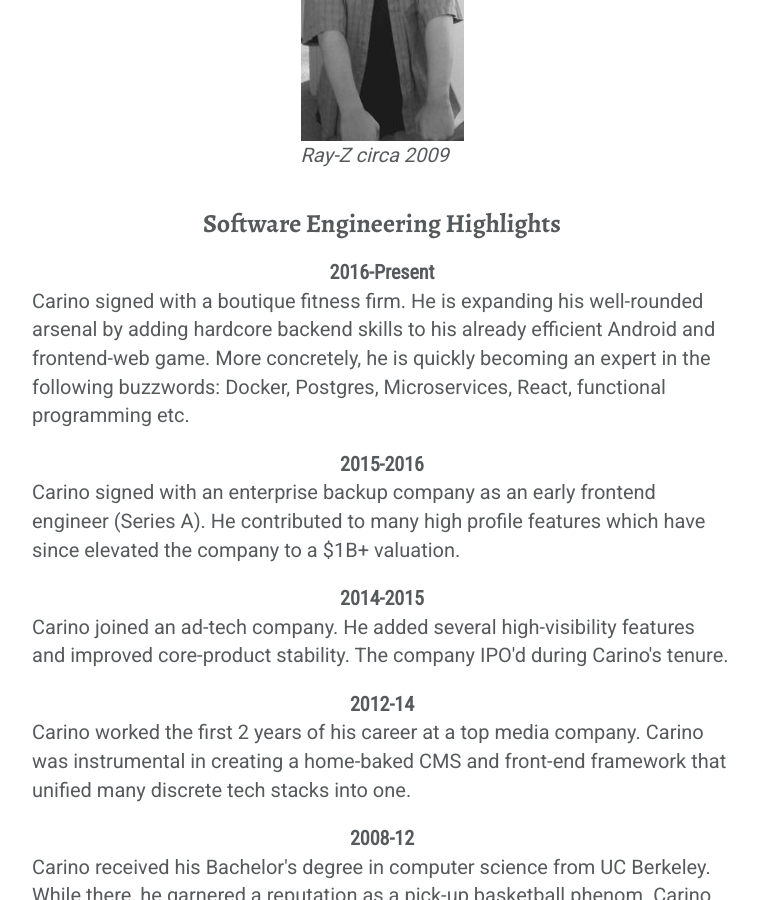
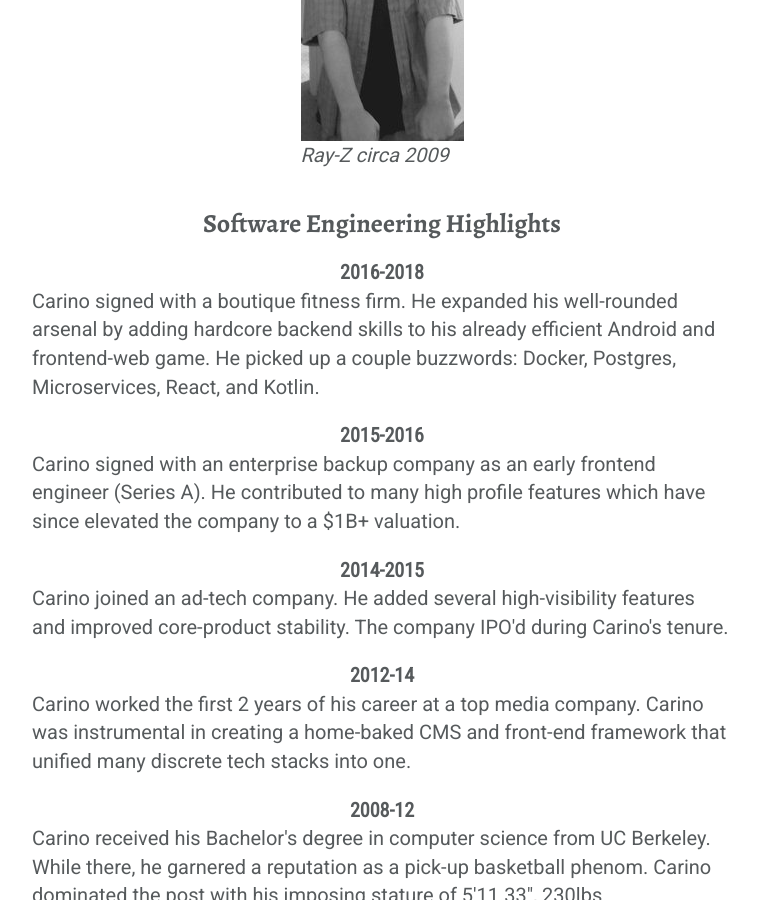
Before and after one commit to rcarino/rcarino.github.io, a Jekyll site: the page built from index.html, in a window 1280 px wide and 900 px high, scrolled down 1098 px. Shown: the whole window, without its empty margins (258-1016 px from the left). Built offline with Jekyll 4.4.1, drawn with Linux system fonts in a browser that asks for light colours; nearby versions of some CDN libraries.

Commit message:
update latest career point

```diff
--- a/_layouts/home.html
+++ b/_layouts/home.html
@@ -43,12 +43,11 @@ title: It's sha boy Ray-Z in the building!
     <section>
         <h1>Software Engineering Highlights</h1>
 
-        <h2>2016-Present</h2>
+        <h2>2016-2018</h2>
         <p>
-            Carino signed with a boutique fitness firm. He is expanding his well-rounded arsenal by adding
-            hardcore backend skills to his already efficient Android and frontend-web game. More concretely, he is
-            quickly becoming an expert in the following buzzwords: Docker, Postgres, Microservices, React, functional
-            programming etc.
+            Carino signed with a boutique fitness firm. He expanded his well-rounded arsenal by adding
+            hardcore backend skills to his already efficient Android and frontend-web game. He picked up a couple
+            buzzwords: Docker, Postgres, Microservices, React, and Kotlin.
         </p>
 
         <h2>2015-2016</h2>
```
